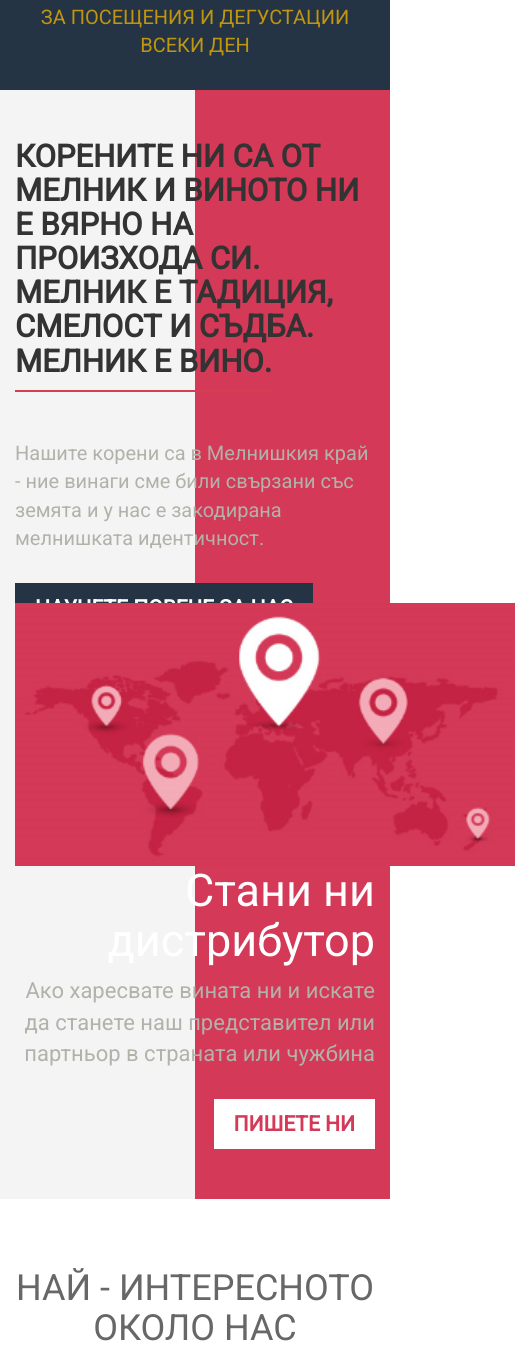
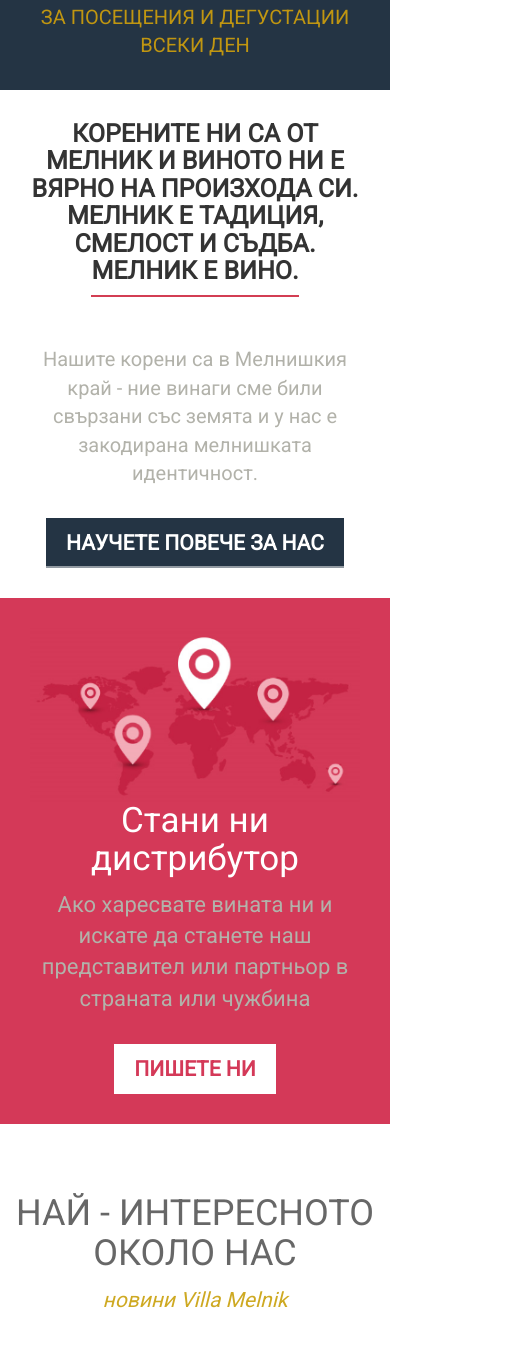
Before and after one commit to krassypetkova/VallaMelnik, a website: page index.html in a window 390 px wide. Shown: the part 2289-3641 px from the top of the page, 515 px wide, since content can reach past the window. Drawn offline with nearby package versions, Linux system fonts and the light colour scheme.

Commit message:
Implemented more info responsiveness

```diff
--- a/index.html
+++ b/index.html
@@ -89,13 +89,13 @@
     <section id="more-info">
         <div class="container">
             <div class="row">
-                <div id="more-about-us" class="col-md-6 col-sm-6">
+                <div id="more-about-us" class="col-md-6 col-sm-6 col-xs-12">
                     <h1>КОРЕНИТЕ НИ СА ОТ МЕЛНИК И ВИНОТО НИ Е ВЯРНО НА ПРОИЗХОДА СИ. МЕЛНИК Е ТАДИЦИЯ, СМЕЛОСТ И СЪДБА.
                         <br/><span class="underline">МЕЛНИК Е ВИНО.</span></h1>
                     <p class="grey-text">Нашите корени са в Мелнишкия край - ние винаги сме били свързани със земята и у нас е закодирана мелнишката идентичност.</p>
                     <button>НАУЧЕТЕ ПОВЕЧЕ ЗА НАС</button>
                 </div>
-                <div id="email-us" class="col-md-6 col-sm-6">
+                <div id="email-us" class="col-md-6 col-sm-6 col-xs-12">
                     <img src="images/GlobalMap.png" alt="global map"/>
                     <h1>Стани ни дистрибутор</h1>
                     <p class="grey-text">Ако харесвате вината ни и искате да станете наш представител или партньор в страната или чужбина</p>
--- a/style.css
+++ b/style.css
@@ -172,7 +172,6 @@ button {
 }
 
 #subscribe-background {
-    height:;
     position: relative;
     background-image: url("images/Rectangle 1 copy 11.jpg");
     padding: 35px 0;
@@ -238,19 +237,38 @@ button {
 }
 
 /******************* MORE INFO **********************/
-#more-info {
-    padding: 50px 0;
+@media (min-width: 768px) {
+    #more-info {
+        padding: 25px 0;
     /* Permalink - use to edit and share this gradient: http://colorzilla.com/gradient-editor/#f4f4f4+0,f4f4f4+0,f4f4f4+50,d43958+50,d43958+50,d43958+100 */
     background: rgb(244,244,244); /* Old browsers */
     background: -moz-linear-gradient(left,  rgba(244,244,244,1) 0%, rgba(244,244,244,1) 0%, rgba(244,244,244,1) 50%, rgba(212,57,88,1) 50%, rgba(212,57,88,1) 50%, rgba(212,57,88,1) 100%); /* FF3.6-15 */
     background: -webkit-linear-gradient(left,  rgba(244,244,244,1) 0%,rgba(244,244,244,1) 0%,rgba(244,244,244,1) 50%,rgba(212,57,88,1) 50%,rgba(212,57,88,1) 50%,rgba(212,57,88,1) 100%); /* Chrome10-25,Safari5.1-6 */
     background: linear-gradient(to right,  rgba(244,244,244,1) 0%,rgba(244,244,244,1) 0%,rgba(244,244,244,1) 50%,rgba(212,57,88,1) 50%,rgba(212,57,88,1) 50%,rgba(212,57,88,1) 100%); /* W3C, IE10+, FF16+, Chrome26+, Opera12+, Safari7+ */
     filter: progid:DXImageTransform.Microsoft.gradient( startColorstr='#f4f4f4', endColorstr='#d43958',GradientType=1 ); /* IE6-9 */
+    }
 
+    #more-about-us {
+        text-align: left;
+    }
+
+    #email-us > img {
+        margin-top: -30px;
+    }
+    #email-us {
+        text-align: right;
+    }
+}
+#more-info {
+    text-align: center;
+}
+
+#more-about-us, #email-us {
+    padding: 30px;
 }
 
 #more-about-us > h1 {
-    font-size: 3.1rem;
+    font-size: 2.5rem;
     font-weight: bold;
 }
 
@@ -273,14 +291,13 @@ button {
 
 #email-us {
     color: #fff;
-    text-align: right;
-    margin-top: -30px;
+    background-color: #D43958;
 }
 #email-us > img {
-    width: 500px;
+    width: 100%;
 }
 #email-us > h1 {
-    font-size: 4.5rem;
+    font-size: 3.5rem;
 }
 #email-us > p {
     font-size: 2.2rem;
```
